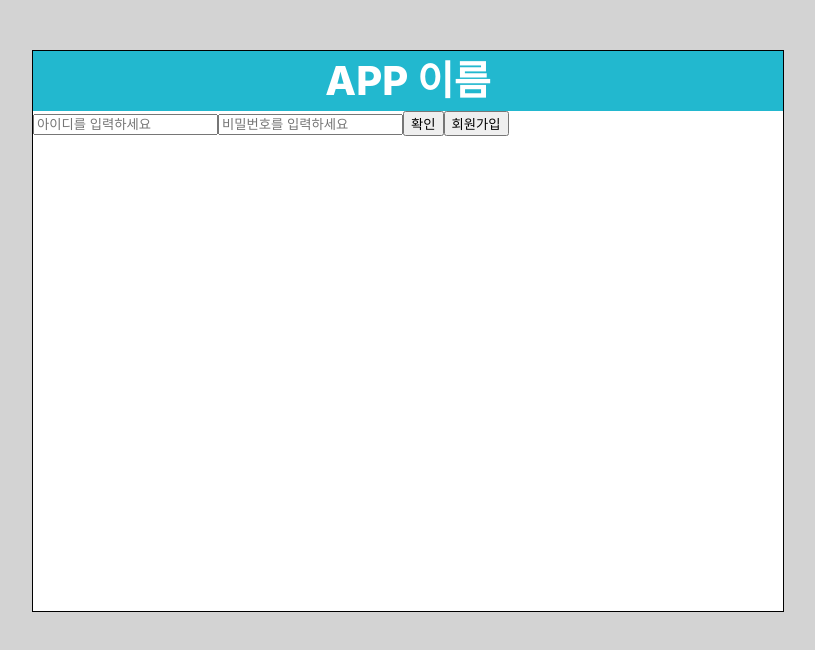
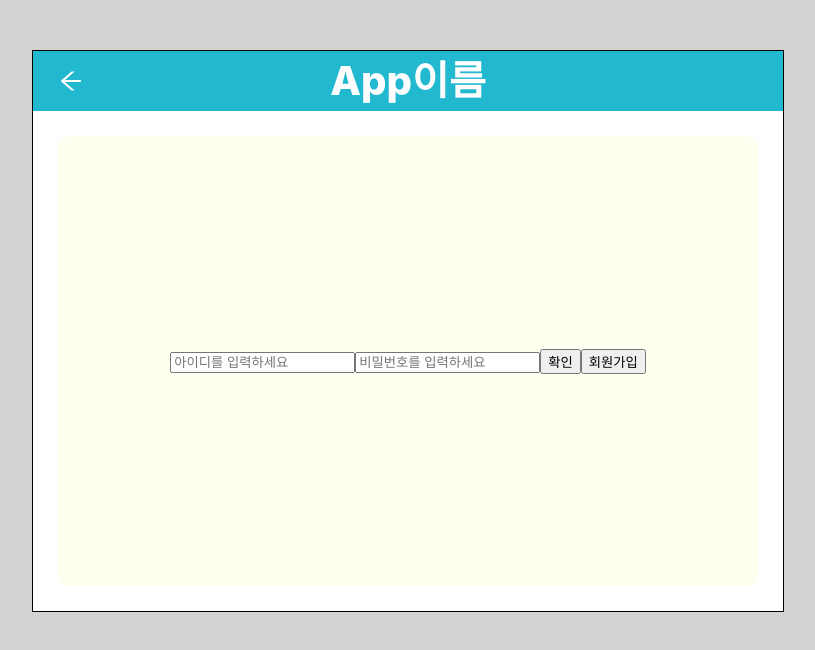
Before and after one commit to taehyeong9210/ICT_Project-Front, a React (Create React App) app: page /login in a window 1280 px wide. Shown: the top 650 px of the page, without its empty margins (232-1047 px from the left). Built offline with nearby package versions, Linux system fonts and the light colour scheme.

Commit message:
레이아웃 수정

```diff
--- a/package.json
+++ b/package.json
@@ -3,6 +3,7 @@
   "version": "0.1.0",
   "private": true,
   "dependencies": {
+    "@ant-design/icons": "^5.2.6",
     "@testing-library/jest-dom": "^5.17.0",
     "@testing-library/react": "^13.4.0",
     "@testing-library/user-event": "^13.5.0",
--- a/src/CSS/calendar.css
+++ b/src/CSS/calendar.css
@@ -5,6 +5,10 @@
   border: 1px solid #a0a096;
   font-family: Arial, Helvetica, sans-serif;
   line-height: 1.125em;
+  transform: scale(1.3);
+  top: 50%;
+  left: 50%;
+  transform: translate(-50%, -50%);
   }
 
   .react-calendar--doubleView {
--- a/src/component/LayoutComponent.js
+++ b/src/component/LayoutComponent.js
@@ -1,5 +1,6 @@
-import { useLocation, useNavigate } from "react-router-dom";
-import styled from "styled-components";
+import { useLocation, useNavigate } from 'react-router-dom';
+import styled from 'styled-components';
+import { ArrowLeftOutlined } from '@ant-design/icons';
 
 const Container = styled.div`
   margin: auto;
@@ -16,56 +17,107 @@ const Head = styled.div`
   font-size: 2.5rem;
   color: white;
   font-weight: 800;
+  position: relative;
 `;
 
 const Content = styled.div`
   height: 500px;
   background-color: white;
+  display: flex;
+  justify-content: center;
+  align-items: center;
+  position: relative;
 `;
 
 const InnerContent = styled.div`
   width: 700px;
   height: 450px;
+  background-color: Ivory;
+  border-radius: 10px;
+  display: flex;
+  justify-content: center;
+  align-items: center;
+  position: relative;
 `;
 
 const ButtonContainer = styled.div`
-  display: flex;
-  justify-content: flex-end;
-  background-color: white;
-  position: relative;
+  position: absolute;
+  top: 0;
+  right: 0;
+  background-color: white; /* 배경색을 원하는 색상으로 변경, 예: white */
 `;
 
 const LoginButton = styled.button`
-  position: absolute;
+  position: relative;
   top: 0;
-  right: 0;
+
+  color: white;
+  background-color: black;
 `;
 
 const RegisterButton = styled.button`
+  position: relative;
+  top: 0;
+
+  color: white;
+  background-color: black;
+`;
+
+const Icon = styled(ArrowLeftOutlined)`
+  font-size: 24px; // 아이콘 크기 조절
+  color: white; // 아이콘 색상 조절
+  &:hover {
+    color: red; // 호버 효과
+  }
+`;
+
+const BackButton = styled.button`
+  background-color: transparent;
+  border: none;
+  cursor: pointer;
+  display: flex;
+  align-items: center;
+  justify-content: center;
   position: absolute;
-  top: 0;
-  right: 50px; /* 버튼 사이의 간격 조절을 위해 오른쪽 위치 조정 */
+  left: 5%; // 가운데 위치
+  top: 50%; // 가운데 위치
+  transform: translate(-50%, -50%) scale(1, 1); // 두 변환을 함께 적용
 `;
 
 const LayoutComponent = ({ component }) => {
   const { pathname } = useLocation();
   const navigate = useNavigate();
   const handleClickLogin = () => {
-    navigate("/login");
+    navigate('/login');
   };
   return (
+    <>
+      {pathname === '/' && (
         <Container>
           <Head>APP 이름</Head>
-      {pathname === "/" && (
+          <Content>
             <ButtonContainer>
               <LoginButton onClick={handleClickLogin}>로그인</LoginButton>
               <RegisterButton>회원 가입</RegisterButton>
             </ButtonContainer>
+            <InnerContent className="innerContent">{component}</InnerContent>
+          </Content>
+        </Container>
       )}
+      {pathname !== '/' && (
+        <Container>
+          <Head>
+            <BackButton>
+              <Icon />
+            </BackButton>
+            App이름
+          </Head>
           <Content>
             <InnerContent className="innerContent">{component}</InnerContent>
           </Content>
         </Container>
+      )}
+    </>
   );
 };
 
```
Also changed, not shown: 2 other files (tests, documents, lock files or other folders). Lines whose indentation alone changed are shown as unchanged.
